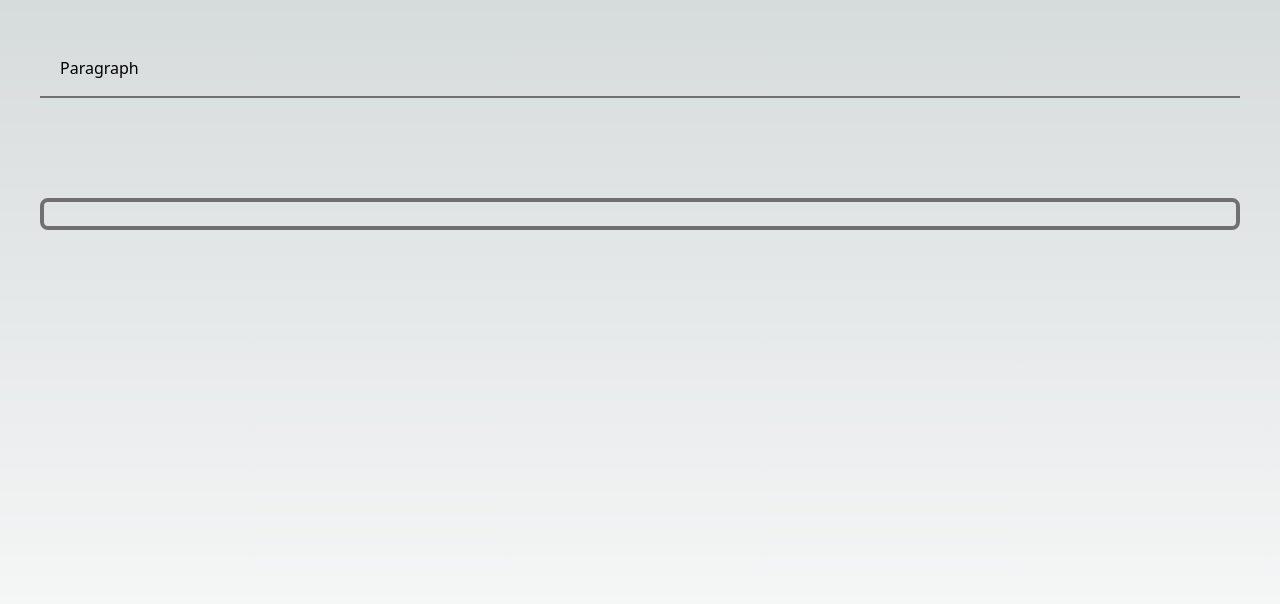
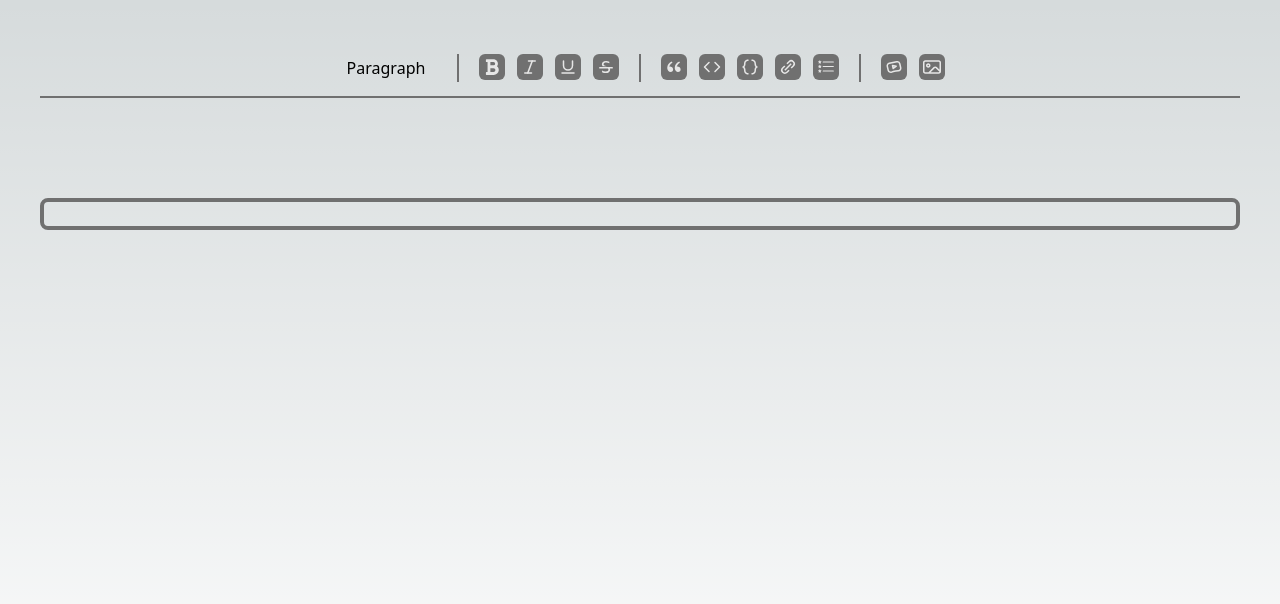
Before and after one commit to RAHEYO/W-Next-Blog, a Next.js app: page /create in a window 1280 px wide. Shown: the top 604 px of the page. Built offline with nearby package versions, Linux system fonts and the light colour scheme.

Commit message:
Finished toolbar design

```diff
--- /dev/null
+++ b/components/Divider.tsx
@@ -0,0 +1,13 @@
+import { FC } from 'react';
+
+type DividerProps = {
+
+}
+
+const Divider: FC<DividerProps> = (props): JSX.Element => {
+    return (
+        <div className='mx-5 h-7 w-[2px] bg-secondary-dark dark:bg-secondary-light' />
+    );
+};
+
+export default Divider;
--- /dev/null
+++ b/components/StyleButton.tsx
@@ -0,0 +1,26 @@
+import { FC, ReactNode, useCallback } from 'react';
+import classnames from 'classnames';
+
+type StyleButtonProps = {
+    children: ReactNode,
+    disabled: boolean,
+    onClick: () => void,
+}
+
+const defaultButtonStyle = "rounded-md bg-secondary-dark p-1 hover:scale-95 text-secondary-light transition";
+
+const StyleButton: FC<StyleButtonProps> = ({ children, disabled, onClick }): JSX.Element => {
+    const getActiveStyle = useCallback(() => {
+        if (!disabled) {
+            return "dark:bg-primary dark:text-primary-dark bg-primary-dark text-primary";
+        }
+    }, [disabled])
+
+    return (
+    <button className={classnames(defaultButtonStyle, getActiveStyle())} onMouseDown={onClick}>
+        {children}
+    </button>
+    );
+};
+
+export default StyleButton;
--- a/components/Toolbar.tsx
+++ b/components/Toolbar.tsx
@@ -1,7 +1,20 @@
 import { Editor } from '@tiptap/react';
 import { FC } from 'react';
+import { FaBold } from 'react-icons/fa';
+import { FiItalic, FiCode } from 'react-icons/fi';
+import { LuUnderline } from 'react-icons/lu';
+import { RiStrikethrough, RiDoubleQuotesL } from 'react-icons/ri';
+import { BiCodeCurly as BiCodeBlock, BiLinkAlt } from 'react-icons/bi';
+import { BsListStars } from 'react-icons/bs';
+import { TbBrandYoutubeKids } from 'react-icons/tb';
+import { CgImage } from 'react-icons/cg';
+
+
 
 import MyDropdown from './MyDropdown';
+import Spacebar from './Spacebar';
+import StyleButton from './StyleButton';
+import Divider from './Divider';
 
 type ToolbarProps = {
     editor: Editor | null
@@ -26,8 +39,59 @@ const Toolbar: FC<ToolbarProps> = ({ editor }): JSX.Element | null => {
     }
 
     return (
-    <div className='border-b-2 border-b-secondary-dark dark:border-b-secondary-light p-2'>
+    <div className='flex flex-row border-b-2 p-2 border-b-secondary-dark dark:border-b-secondary-light justify-center items-center'>
         <MyDropdown currentOption={formatDisplayer()} options={formatOptions}/>
+
+        <Divider />
+
+        { /* The row for text styles */ }
+        <div className='flex-row space-x-3'>
+            <StyleButton disabled={false} onClick={() => console.log("MAKE THAT SHIT BOLD!!!")}>
+                <FaBold size={18}/>
+            </StyleButton>
+            <StyleButton disabled={false} onClick={() => console.log("MAKE THAT SHIT BOLD!!!")}>
+                <FiItalic size={18}/>
+            </StyleButton>
+            <StyleButton disabled={false} onClick={() => console.log("MAKE THAT SHIT BOLD!!!")}>
+                <LuUnderline size={18}/>
+            </StyleButton>
+            <StyleButton disabled={false} onClick={() => console.log("MAKE THAT SHIT BOLD!!!")}>
+                <RiStrikethrough size={18}/>
+            </StyleButton>
+        </div>
+
+        <Divider />
+
+        { /* The row for content types/formats */ }
+        <div className='flex-row space-x-3'>
+            <StyleButton disabled={false} onClick={() => console.log("MAKE THAT SHIT BOLD!!!")}>
+                <RiDoubleQuotesL size={18}/>
+            </StyleButton>
+            <StyleButton disabled={false} onClick={() => console.log("MAKE THAT SHIT BOLD!!!")}>
+                <FiCode size={18}/>
+            </StyleButton>
+            <StyleButton disabled={false} onClick={() => console.log("MAKE THAT SHIT BOLD!!!")}>
+                <BiCodeBlock size={18}/>
+            </StyleButton>
+            <StyleButton disabled={false} onClick={() => console.log("MAKE THAT SHIT BOLD!!!")}>
+                <BiLinkAlt size={18}/>
+            </StyleButton>
+            <StyleButton disabled={false} onClick={() => console.log("MAKE THAT SHIT BOLD!!!")}>
+                <BsListStars size={18}/>
+            </StyleButton>
+        </div>
+
+        <Divider />
+
+        { /* The row for additional plugins such as Youtube and Image */ }
+        <div className='flex-row space-x-3'>
+            <StyleButton disabled={false} onClick={() => console.log("MAKE THAT SHIT BOLD!!!")}>
+                <TbBrandYoutubeKids size={18}/>
+            </StyleButton>
+            <StyleButton disabled={false} onClick={() => console.log("MAKE THAT SHIT BOLD!!!")}>
+                <CgImage size={18}/>
+            </StyleButton>
+        </div>
 
     </div>
     );
--- a/package.json
+++ b/package.json
@@ -17,6 +17,7 @@
     "@types/react-dom": "18.2.4",
     "@vercel/postgres": "^0.3.1",
     "autoprefixer": "10.4.14",
+    "classnames": "^2.3.2",
     "eslint": "8.42.0",
     "eslint-config-next": "13.4.4",
     "next": "13.4.4",
```
Also changed, not shown: 1 other file (tests, documents, lock files or other folders).
